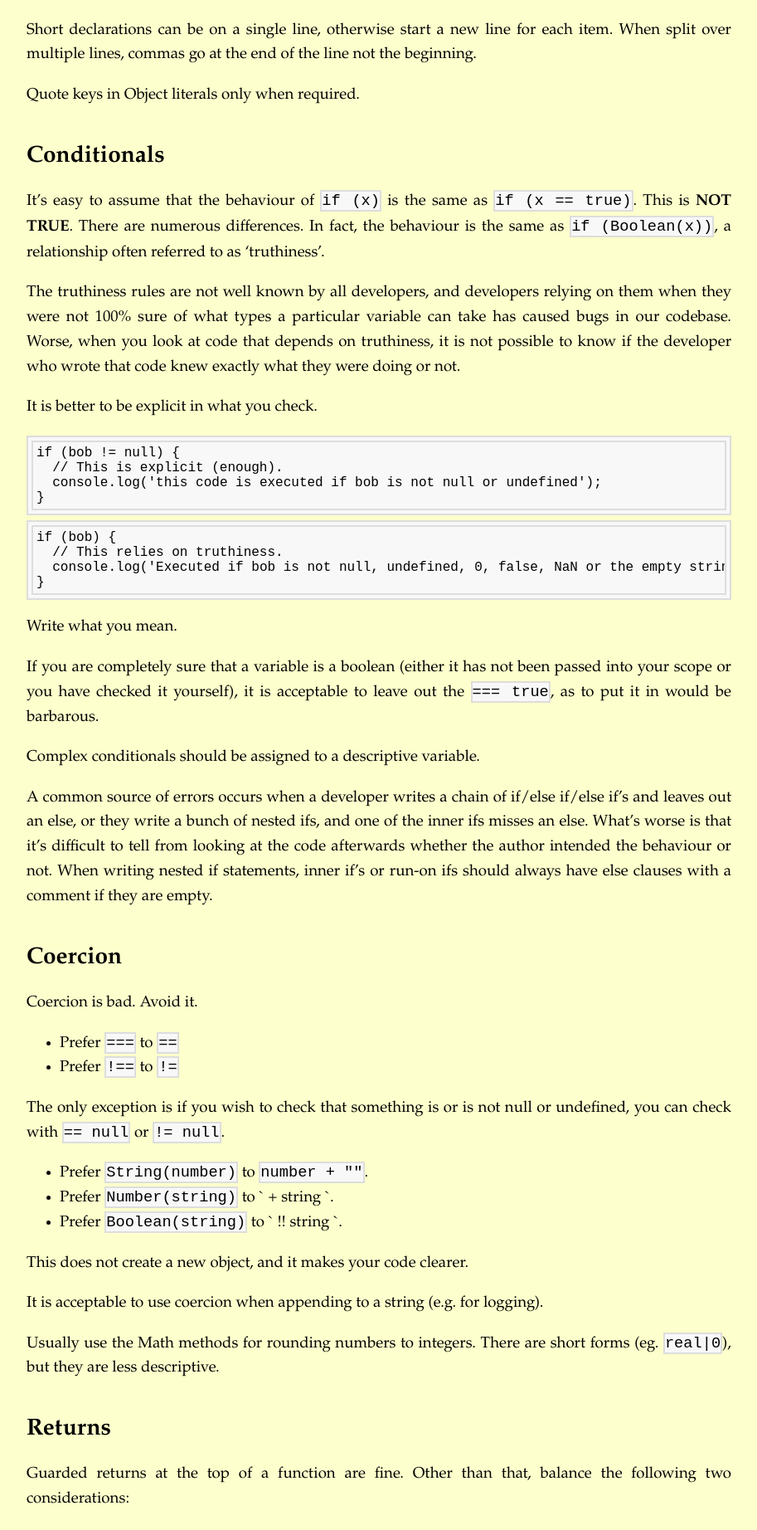
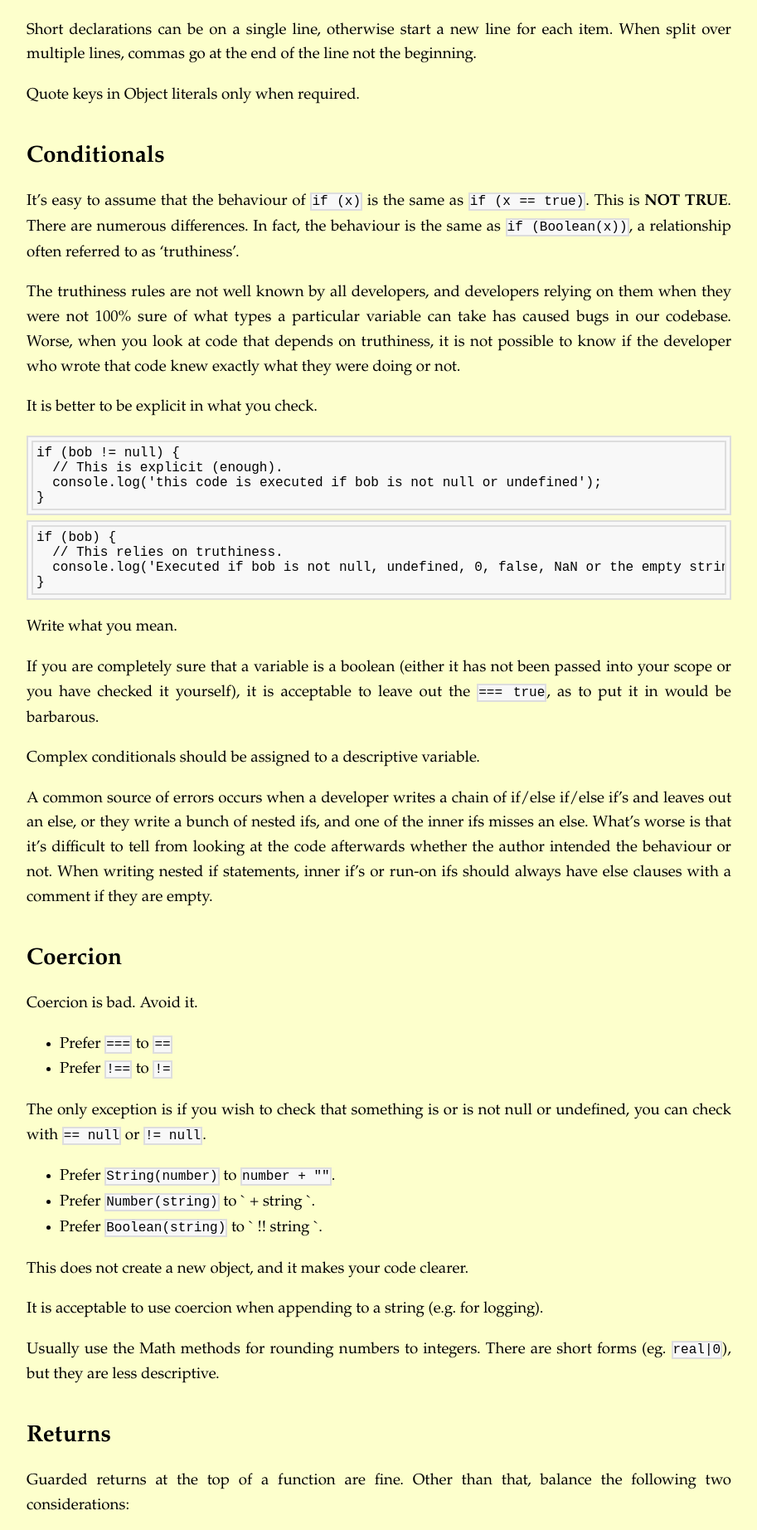
Before and after one commit to caplin/StyleGuide, a Jekyll site: the page built from readme.md, in a window 1280 px wide. Shown: the part 1895-3739 px from the top of the page at 83% size, without its empty margins (183-1096 px from the left). Built offline with Jekyll 4.4.1, drawn with Linux system fonts in a browser that asks for light colours; Markdown is read by kramdown in place of the engine named in the settings.

Commit message:
Fix the font on the code.

```diff
--- a/styles/syntax.css
+++ b/styles/syntax.css
@@ -10,14 +10,14 @@
   line-height: normal;
   background-color: #f8f8f8;
   margin: 0;
-  font-size: 12pt;
-  font-family: "Deja Vu Sans Mono", "Bitstream Vera Sans Mono", "Liberation Mono", monospace;
 }
 
 code {
   margin: 0;
   border: 2px solid #ddd;
   background-color: #f8f8f8;
+  font-size: 12pt;
+  font-family: "Deja Vu Sans Mono", "Bitstream Vera Sans Mono", "Liberation Mono", monospace;
 }
 
 .highlight code {
```
